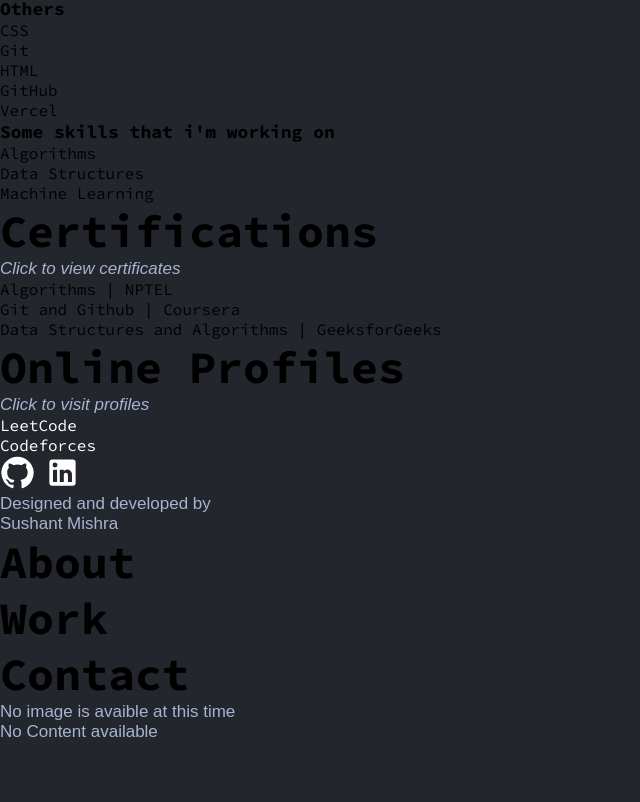
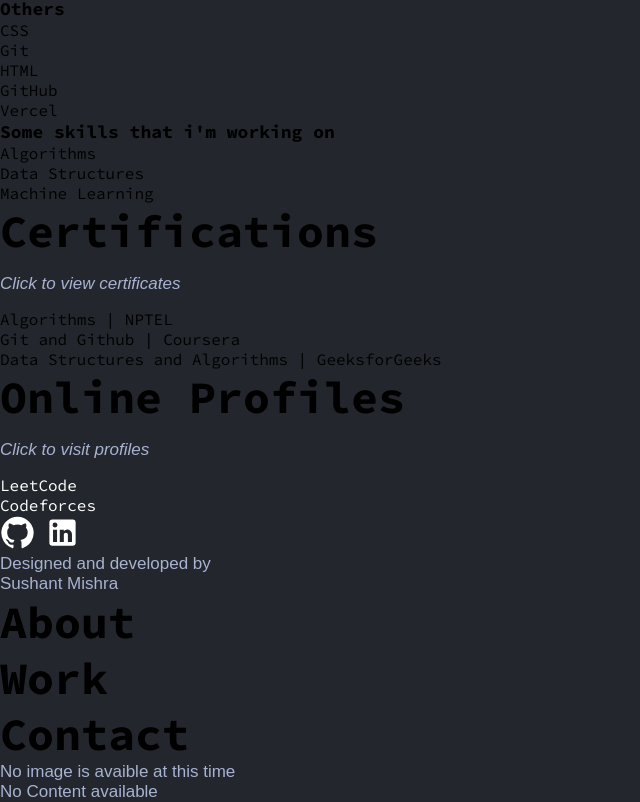
Before and after one commit to sushantdev-git/Portfolio, a React app: page /about in a window 1280 px wide. Shown: the part 980-1782 px from the top of the page, without its empty margins (0-640 px from the left). Before the commit the page ends 1722 px from the top, so only its background shows below. Built offline with nearby package versions, Linux system fonts and the light colour scheme.

Commit message:
some changes

```diff
--- a/src/components/Home/Certifications/Certifications.js
+++ b/src/components/Home/Certifications/Certifications.js
@@ -11,7 +11,7 @@
   return (
     <div className={classes.Certifications}>
       <h1>Certifications</h1>
-      <p>
+      <p style={{ lineHeight: "50px" }}>
         <i>Click to view certificates</i>
       </p>
       <div className={classes.Certificate}>
--- a/src/components/Home/Intro/Intro.css
+++ b/src/components/Home/Intro/Intro.css
@@ -15,6 +15,7 @@
   font-size: 70px;
   line-height: 80px;
   transition: 0.3s;
+  white-space: nowrap;
 }
 .Text h2 {
   font-size: 40px;
--- a/src/components/Home/Intro/Intro.js
+++ b/src/components/Home/Intro/Intro.js
@@ -25,7 +25,7 @@
       <div className={classes.Text}>
         <h3>Hi there 👋, I'm</h3>
         <div style={{ height: "100px" }}>
-          <h1>{displaytext} 👨‍💻</h1>
+          <h1>{displaytext}👨‍💻</h1>
         </div>
         <div className={classes.space20}></div>
         <h2>I'm an aspiring Software Engineer 🤳</h2>
--- a/src/components/Home/OnlineHandles/OnlineHandles.js
+++ b/src/components/Home/OnlineHandles/OnlineHandles.js
@@ -5,7 +5,7 @@
   return (
     <div className={classes.Skills}>
       <h1>Online Profiles</h1>
-      <p>
+      <p style={{ lineHeight: "50px" }}>
         <i>Click to visit profiles</i>
       </p>
       <div className={classes.SkillsContent}>
```
